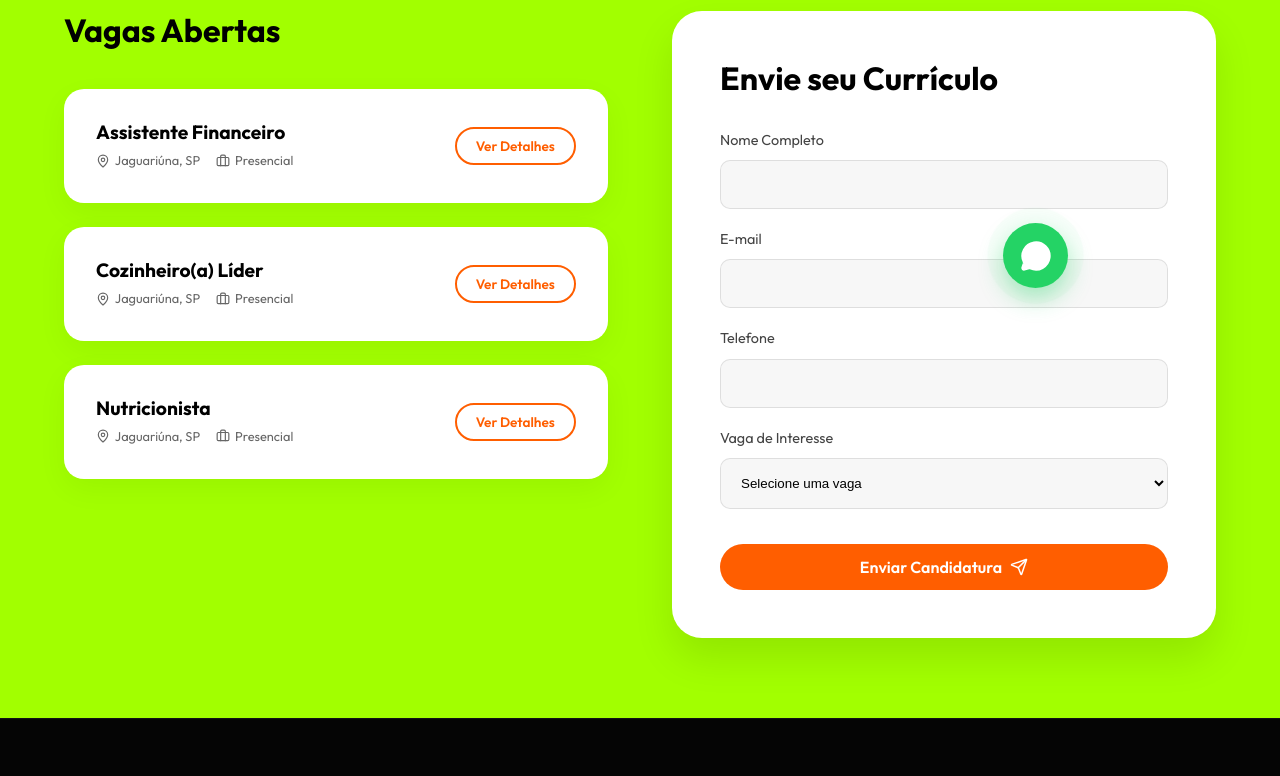
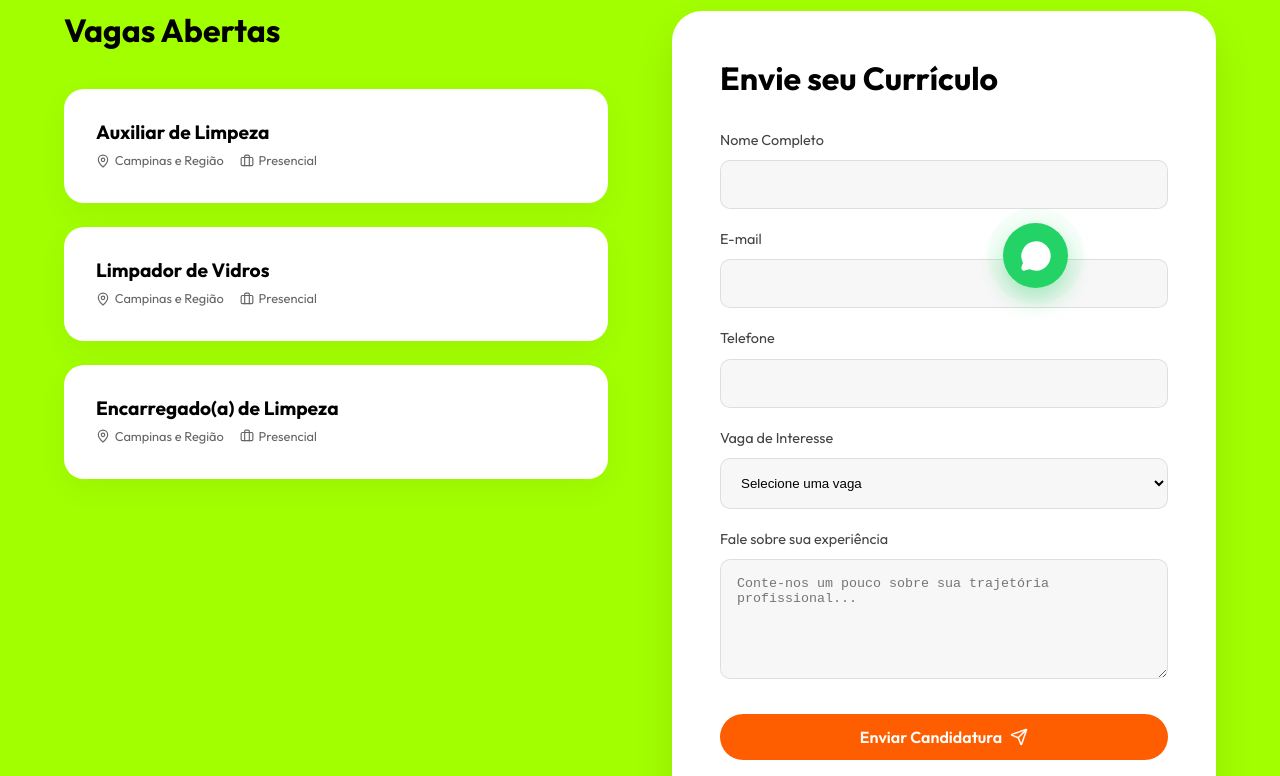
Before and after one commit to f15digital/luma, a React (Vite) app: page /trabalhe-conosco in a window 1280 px wide. Shown: the part 480-1256 px from the top of the page. Built offline with nearby package versions, Linux system fonts and the light colour scheme.

Commit message:
Update Careers page: focused on cleaning jobs, removed detail buttons, and added experience textarea

```diff
--- a/src/pages/Careers.jsx
+++ b/src/pages/Careers.jsx
@@ -4,14 +4,14 @@ import { Briefcase, MapPin, Send } from 'lucide-react';
 
 const Careers = () => {
     const jobs = [
-        { title: "Assistente Financeiro", location: "Jaguariúna, SP", type: "Presencial" },
-        { title: "Cozinheiro(a) Líder", location: "Jaguariúna, SP", type: "Presencial" },
-        { title: "Nutricionista", location: "Jaguariúna, SP", type: "Presencial" }
+        { title: "Auxiliar de Limpeza", location: "Campinas e Região", type: "Presencial" },
+        { title: "Limpador de Vidros", location: "Campinas e Região", type: "Presencial" },
+        { title: "Encarregado(a) de Limpeza", location: "Campinas e Região", type: "Presencial" }
     ];
 
     return (
         <div className="careers-page">
-            <section style={{ paddingTop: '160px', backgroundColor: 'var(--primary)' }}>
+            <section style={{ paddingTop: '160px', backgroundColor: 'var(--primary)', paddingBottom: '6rem' }}>
                 <div className="container">
                     <motion.div
                         initial={{ opacity: 0, y: 20 }}
@@ -20,7 +20,7 @@ const Careers = () => {
                     >
                         <h1 style={{ fontSize: '3.5rem', marginBottom: '1.5rem', color: 'black' }}>Trabalhe Conosco</h1>
                         <p style={{ fontSize: '1.2rem', color: 'rgba(0,0,0,0.8)', maxWidth: '700px', margin: '0 auto' }}>
-                            Junte-se a uma empresa que valoriza o capital humano e oferece oportunidades reais de crescimento.
+                            Junte-se a uma empresa que valoriza o capital humano e oferece oportunidades reais de crescimento na área de facilities.
                         </p>
                     </motion.div>
 
@@ -37,7 +37,6 @@ const Careers = () => {
                                                 <span style={{ display: 'flex', alignItems: 'center', gap: '0.3rem' }}><Briefcase size={14} /> {job.type}</span>
                                             </div>
                                         </div>
-                                        <button className="btn btn-outline" style={{ padding: '0.5rem 1.2rem', fontSize: '0.85rem', borderColor: 'var(--accent)', color: 'var(--accent)' }}>Ver Detalhes</button>
                                     </div>
                                 ))}
                             </div>
@@ -67,6 +66,10 @@ const Careers = () => {
                                             <option>Banco de Talentos</option>
                                         </select>
                                     </div>
+                                    <div style={{ display: 'flex', flexDirection: 'column', gap: '0.5rem' }}>
+                                        <label style={{ fontSize: '0.9rem', color: '#444' }}>Fale sobre sua experiência</label>
+                                        <textarea style={{ padding: '1rem', borderRadius: '10px', background: 'rgba(0,0,0,0.03)', border: '1px solid rgba(0,0,0,0.1)', color: 'black', minHeight: '120px', resize: 'vertical' }} placeholder="Conte-nos um pouco sobre sua trajetória profissional..."></textarea>
+                                    </div>
                                     <button type="submit" className="btn btn-primary" style={{ marginTop: '1rem', backgroundColor: 'var(--accent)' }}>
                                         Enviar Candidatura <Send size={18} />
                                     </button>
```
